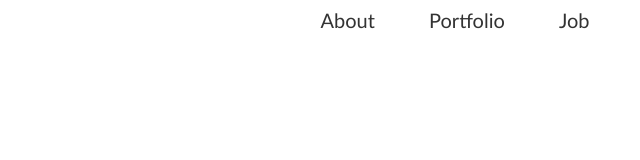
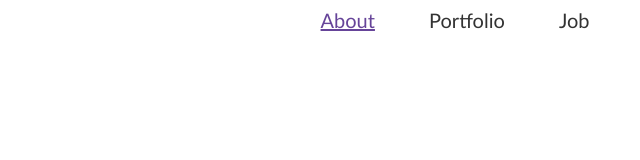
Before and after one commit to front-end-by-rimantas/39-grupe-astronautas, a website: page index.html in a window 1280 px wide. In both pictures the pointer is over the link "About". Shown: the full height of the page, 427-1067 px from the left. Drawn offline with Linux system fonts and the light colour scheme.

Commit message:
Menu link hover style #1

```diff
--- a/main.css
+++ b/main.css
@@ -28,3 +28,8 @@ a {
 a:first-child {
     margin: 0;
 }
+a:hover {
+    text-decoration: underline;
+    color: #649;
+    cursor: pointer;
+}
```
